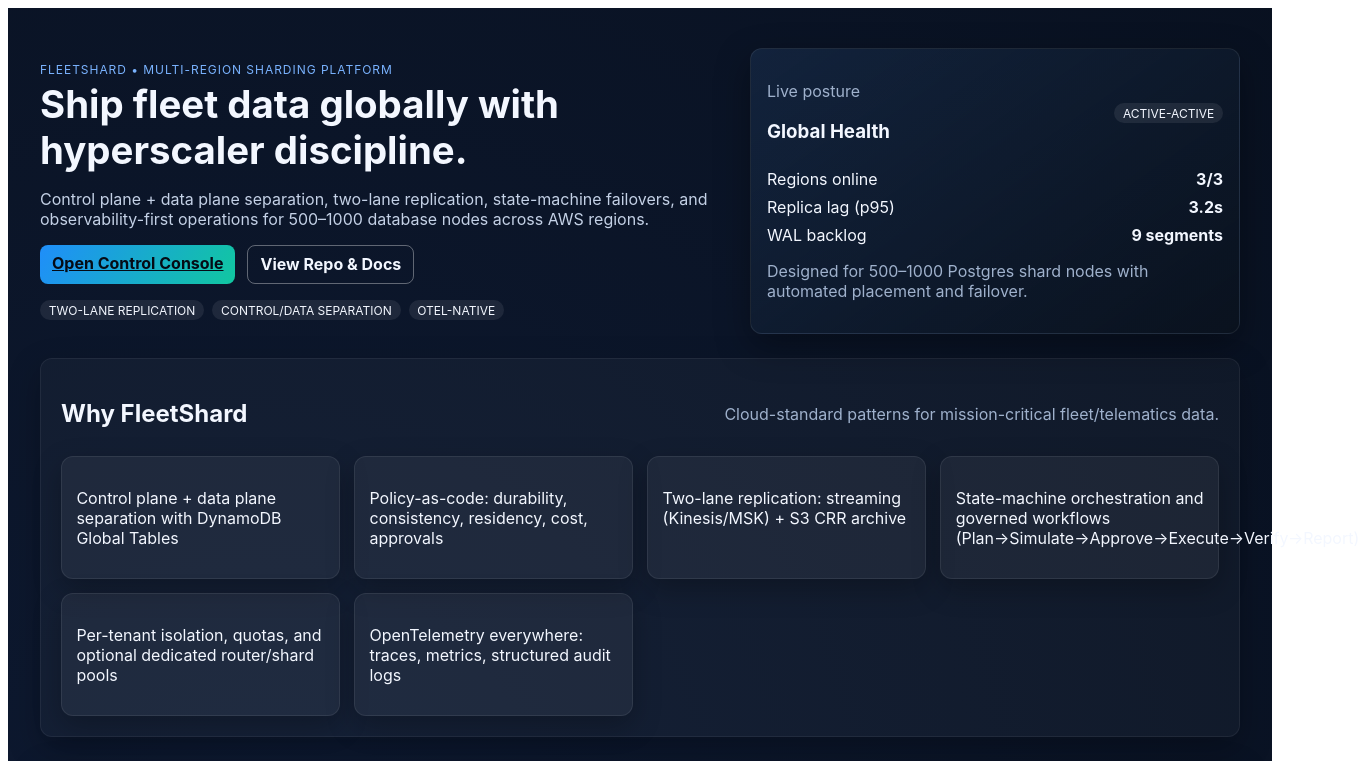
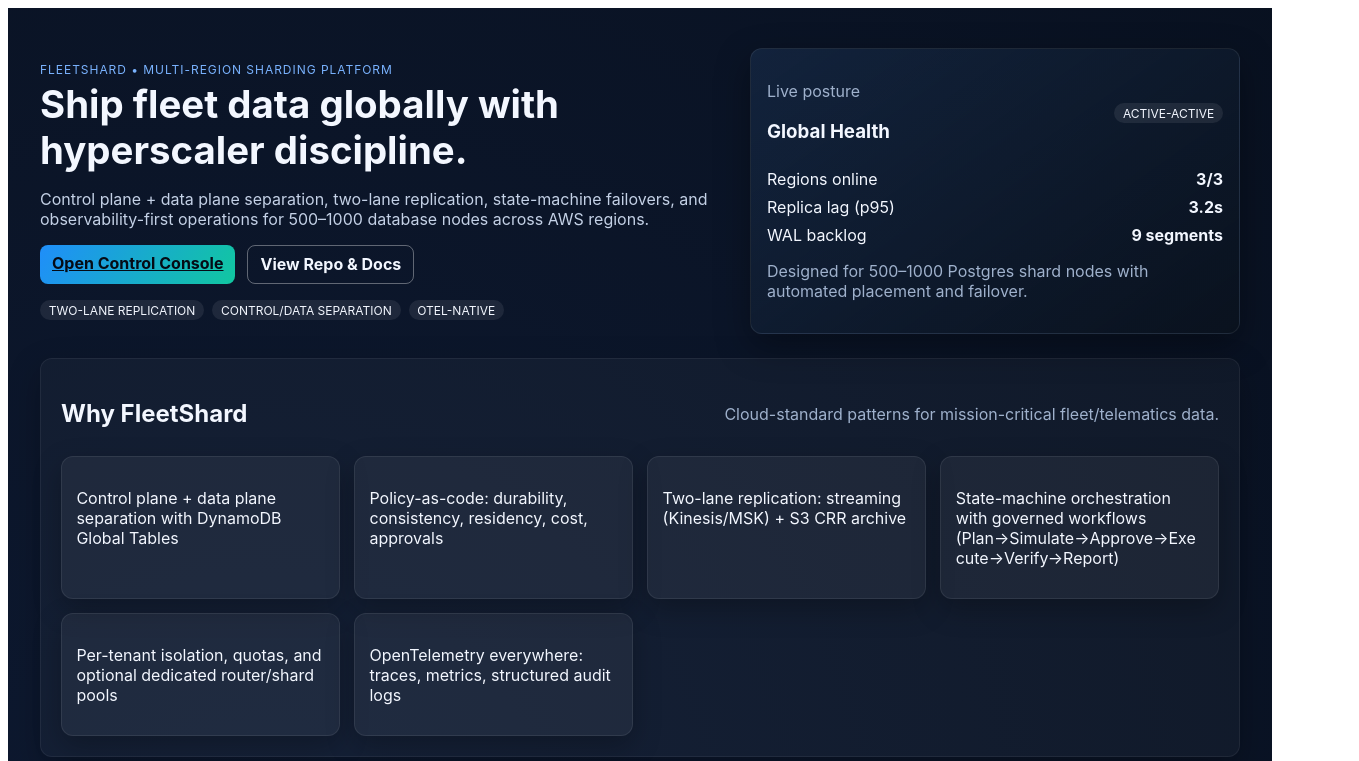
Before and after one commit to ekuelkpodar/DistributedDatabaseSharding, a Next.js app in the folder web-console/: page / in a window 1280 px wide. Shown: the top 761 px of the page, 1359 px wide, since content can reach past the window. Built offline with nearby package versions, Linux system fonts and the light colour scheme.

Commit message:
Shorten long highlight text and allow feature cards to wrap

```diff
--- a/web-console/pages/index.tsx
+++ b/web-console/pages/index.tsx
@@ -6,7 +6,7 @@
   "Control plane + data plane separation with DynamoDB Global Tables",
   "Policy-as-code: durability, consistency, residency, cost, approvals",
   "Two-lane replication: streaming (Kinesis/MSK) + S3 CRR archive",
-  "State-machine orchestration and governed workflows (Plan→Simulate→Approve→Execute→Verify→Report)",
+  "State-machine orchestration with governed workflows (Plan→Simulate→Approve→Execute→Verify→Report)",
   "Per-tenant isolation, quotas, and optional dedicated router/shard pools",
   "OpenTelemetry everywhere: traces, metrics, structured audit logs",
 ];
--- a/web-console/styles/Home.module.css
+++ b/web-console/styles/Home.module.css
@@ -121,6 +121,7 @@
   background: rgba(255, 255, 255, 0.05);
   border: 1px solid rgba(255, 255, 255, 0.08);
   box-shadow: 0 10px 28px rgba(0, 0, 0, 0.25);
+  word-break: break-word;
 }
 
 .tierGrid {
```
